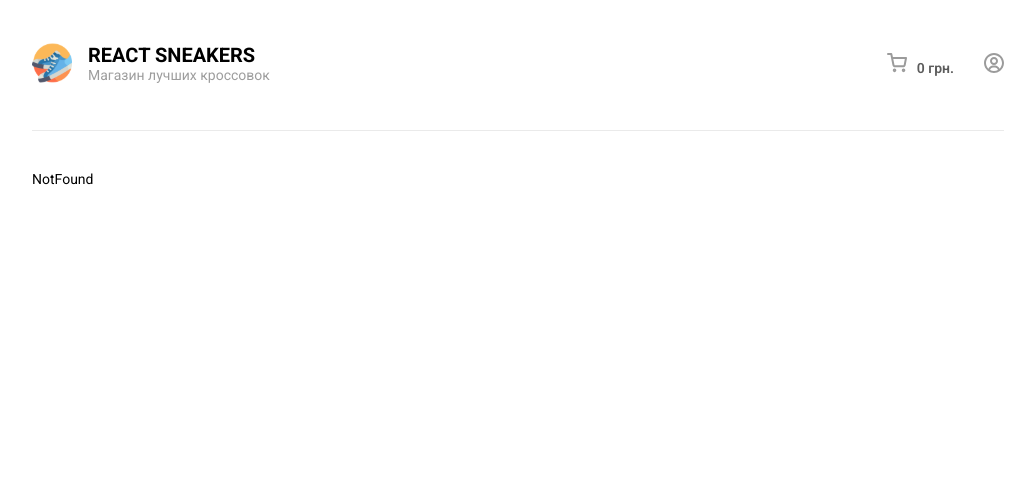
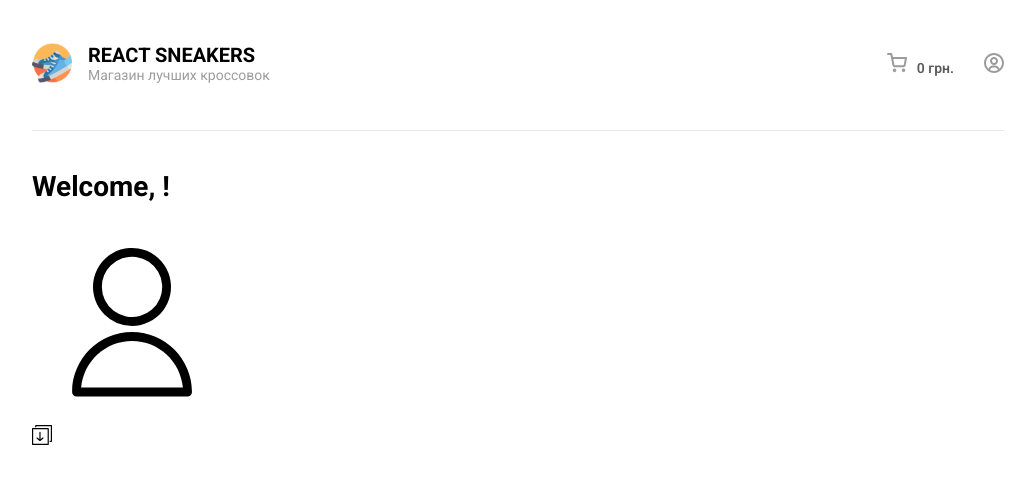
Before and after one commit to Alena-art-web/react-sneakers, a React (Create React App) app: page /user in a window 1280 px wide. Shown: the top 484 px of the page, without its empty margins (122-1157 px from the left). Built offline with nearby package versions, Linux system fonts and the light colour scheme; no server answers.

Commit message:
Account & Upload File

```diff
--- a/package.json
+++ b/package.json
@@ -16,6 +16,7 @@
     "react": "^18.2.0",
     "react-content-loader": "^6.2.0",
     "react-dom": "^18.2.0",
+    "react-dropzone": "^14.2.3",
     "react-hook-form": "^7.34.0",
     "react-redux": "^8.0.2",
     "react-router-dom": "^6.3.0",
--- a/src/App.tsx
+++ b/src/App.tsx
@@ -11,6 +11,7 @@ import { useSelector } from "react-redux";
 import NotFound from "./components/NotFound";
 import Cart from "./components/Cart";
 import Favorites from "./components/Favorites";
+import Account from "./components/Account";
 
 
 function App() {
@@ -32,6 +33,7 @@ function App() {
           <Route path='/favorites' element={<Favorites />} />
           <Route path='/login' element={<LoginBlock />} />
           <Route path='/registration' element={<RegisterBlock />} />
+          <Route path='/user' element={<Account />} />
           <Route path='*' element={<NotFound />} />
         </Routes>
 
--- /dev/null
+++ b/src/components/Account/index.module.scss
@@ -0,0 +1,3 @@
+.user_icon {
+    width: 200px; height: 200px;
+}
--- /dev/null
+++ b/src/components/Account/index.tsx
@@ -0,0 +1,20 @@
+import React from 'react'
+import { useSelector } from 'react-redux'
+import { selectGetUser } from '../../redux/slices/auth'
+import GlobalSvgSelector from '../GlobalSvgSelector'
+import MyDropzone from '../UploadFile'
+import s from './index.module.scss'
+
+const Account = () => {
+   const user = useSelector(selectGetUser)
+
+  return (
+    <div>
+      <h1>Welcome, {user?.fullName}!</h1>
+      {user?.avatarUrl ? <img src={user?.avatarUrl}/> : <GlobalSvgSelector id='user-login'className={s.user_icon}/>}
+      <MyDropzone/>
+    </div>
+  )
+}
+
+export default Account
--- a/src/components/GlobalSvgSelector/index.tsx
+++ b/src/components/GlobalSvgSelector/index.tsx
@@ -1,9 +1,10 @@
 import React from 'react'
 
 type GlobalSvgSelectorProps = {
-    id: string
+    id: string;
+    className?: string;
 }
-const GlobalSvgSelector: React.FC<GlobalSvgSelectorProps> = ({ id }) => {
+const GlobalSvgSelector: React.FC<GlobalSvgSelectorProps> = ({ id, className }) => {
     switch (id) {
         case 'plus':
             return (
@@ -79,6 +80,13 @@ const GlobalSvgSelector: React.FC<GlobalSvgSelectorProps> = ({ id }) => {
                 </svg>
             )
             break;
+        case 'user-login':
+            return (
+                <svg className={className} id="Outline" viewBox="0 0 512 512" xmlns="http://www.w3.org/2000/svg">
+                    <path d="M256.09,266a99.83,99.83,0,1,0-70.66-29.22A99.61,99.61,0,0,0,256.09,266ZM201.47,111.56a77.24,77.24,0,1,1-22.62,54.61A77,77,0,0,1,201.47,111.56Z" /><path d="M256.09,281.83c-84.6,0-153.43,68.82-153.43,153.42A11.34,11.34,0,0,0,114,446.59H398.17a11.34,11.34,0,0,0,11.34-11.34C409.51,350.65,340.68,281.83,256.09,281.83ZM125.83,423.91c5.76-66.8,62-119.4,130.26-119.4s124.49,52.6,130.25,119.4Z" />
+                </svg>
+            )
+            break;
 
         case 'favorites':
             return (
@@ -98,7 +106,7 @@ const GlobalSvgSelector: React.FC<GlobalSvgSelectorProps> = ({ id }) => {
 
         case 'emptyFav':
             return (
-                <svg  xmlns="http://www.w3.org/2000/svg" width="200" height="201" viewBox="0 0 200 201" >
+                <svg xmlns="http://www.w3.org/2000/svg" width="200" height="201" viewBox="0 0 200 201" >
                     <g fill="none" fill-rule="evenodd">
                         <path fill="#FFAA9A" d="M8.889 100.261c0 50.416 40.73 91.286 90.972 91.286 50.139 0 90.804-40.699 90.972-90.97v-.631C190.665 49.674 150 8.975 99.861 8.975c-50.243 0-90.972 40.87-90.972 91.286" />
                         <path fill="#002F34" d="M99.861 126.278c27.772 0 51.754 16.28 62.986 39.85-16.346 15.744-38.54 25.42-62.986 25.42l-1.504-.013c-23.852-.388-45.473-9.987-61.483-25.407 11.234-23.57 35.216-39.85 62.987-39.85z" />
@@ -114,6 +122,29 @@ const GlobalSvgSelector: React.FC<GlobalSvgSelectorProps> = ({ id }) => {
                 </svg>
             )
             break;
+        case 'upload-file':
+            return (
+                <svg className={className} version="1.1" id="Capa_1" xmlns="http://www.w3.org/2000/svg" xmlnsXlink="http://www.w3.org/1999/xlink" x="0px" y="0px"
+                    viewBox="0 0 456.556 456.556"  xmlSpace="preserve">
+                    <g>
+                        <path d="M370.287,454.863H13.428C6.015,454.863,0,448.852,0,441.435V84.573c0-7.417,6.015-13.428,13.428-13.428h356.859
+		                    c7.413,0,13.428,6.011,13.428,13.428v356.863C383.715,448.852,377.701,454.863,370.287,454.863z M26.856,428.007h330.003V98.001
+		                    H26.856V428.007z"/>
+                        <path d="M182.259,369.598c-0.643,0-1.287-0.045-1.93-0.14c-2.182-0.315-4.308-1.171-6.162-2.57
+		                    c-0.308-0.234-0.608-0.486-0.902-0.745l-67.672-60.063c-5.553-4.924-6.057-13.411-1.133-18.957
+		                    c4.917-5.543,13.414-6.05,18.953-1.129l45.418,40.305V168.988c0-7.417,6.015-13.428,13.428-13.428s13.428,6.011,13.428,13.428
+		                    V326.3l45.418-40.305c5.546-4.92,14.044-4.413,18.953,1.129c2.266,2.556,3.385,5.738,3.385,8.907c0,3.707-1.525,7.396-4.518,10.05
+		                    l-67.756,60.133c0,0.004-0.007,0.01-0.014,0.014c-2.315,2.046-5.154,3.161-8.05,3.343l0,0c-0.007,0-0.007,0.004-0.007,0.004
+		                    C182.818,369.591,182.538,369.598,182.259,369.598z"/>
+                        <path d="M443.128,385.411h-31.053c-7.413,0-13.428-6.011-13.428-13.428s6.015-13.428,13.428-13.428H429.7V28.549H99.697v14.243
+		                    c0,7.417-6.015,13.428-13.428,13.428c-7.413,0-13.428-6.011-13.428-13.428V15.121c0-7.417,6.015-13.428,13.428-13.428h356.859
+		                    c7.413,0,13.428,6.011,13.428,13.428v356.863C456.556,379.4,450.541,385.411,443.128,385.411z"/>
+                    </g>
+                </svg>
+
+
+            )
+            break;
         default:
             return (
                 <div></div>
--- a/src/components/Header/index.tsx
+++ b/src/components/Header/index.tsx
@@ -60,7 +60,7 @@ const Header = () => {
                     }
                     {isAuth ?
                         <Link to='/user'>
-                            <img className={s.avatar} src={user?.avatarUrl} />
+                            {user?.avatarUrl ? <img className={s.avatar} src={user?.avatarUrl}/> : <GlobalSvgSelector id='user' /> }
                         </Link> :
                         <Link to='/login'>
                             <GlobalSvgSelector id='user' />
--- /dev/null
+++ b/src/components/UploadFile/index.module.scss
@@ -0,0 +1,14 @@
+.icon_file {
+    position: relative;
+    width: 20px;
+    height: 20px;
+    cursor: pointer;
+
+
+}
+
+// .icon {
+//     position: absolute;
+//     top: 50px;
+//     right: 0px;
+// }
--- /dev/null
+++ b/src/components/UploadFile/index.tsx
@@ -0,0 +1,56 @@
+import React, { useCallback, useState } from 'react'
+import { useDropzone } from 'react-dropzone'
+import { useDispatch } from 'react-redux';
+import { fetchUploadFile } from '../../redux/slices/uploadFile';
+import GlobalSvgSelector from '../GlobalSvgSelector';
+import s from './index.module.scss'
+import { File } from "../../@types"
+import { useAppDispatch } from '../../redux/store';
+
+const MyDropzone = () => {
+    const [file, setFile] = useState<File>()
+    const dispatch = useAppDispatch()
+
+    const handleUpload = async () => {
+        const data = JSON.stringify(file)
+
+        // const formData = new FormData()
+        // formData.append('file', data, '')
+
+
+        console.log(1111);
+
+
+    }
+
+    const onDrop = useCallback((acceptedFiles: any) => {
+        //console.log(acceptedFiles);
+        if (acceptedFiles) {
+            setFile(acceptedFiles[0])
+        }
+        if (file) {
+            dispatch(fetchUploadFile(file))
+        }
+    }, [])
+
+    console.log(file);
+
+
+
+    const { getRootProps, getInputProps, isDragActive } = useDropzone({ onDrop })
+
+    return (
+        <div {...getRootProps()}>
+            <input {...getInputProps()} accept='image/*, .png, .jpg'
+            />
+            {
+                isDragActive ?
+                    <p>Drop the files here ...</p> :
+                    <div className={s.icon_file}>
+                        <GlobalSvgSelector id='upload-file' className={s.icon}/>
+                    </div>
+            }
+        </div>
+    )
+}
+export default MyDropzone
--- /dev/null
+++ b/src/redux/slices/uploadFile.ts
@@ -0,0 +1,55 @@
+import { createAsyncThunk, createSlice } from "@reduxjs/toolkit"
+import axios from "../../axios"
+import { File } from "../../@types"
+import { RootState } from "../store"
+
+
+type FileState = {
+    data: File | null;
+    status: 'loading' | 'success' | 'error'
+}
+
+const initialState: FileState = {
+    data: null,
+    status: 'loading'
+}
+
+
+export const fetchUploadFile = createAsyncThunk(
+    'file/fetchFileStatus',
+    async (value: File) => {
+
+        const { data } = await axios.post(
+            `/upload`, value,
+        )
+        return data
+    }
+)
+
+
+export const fileSlice = createSlice({
+    name: 'uploadFile',
+    initialState,
+    reducers: {},
+    extraReducers: (builder) => {
+        builder.addCase(fetchUploadFile.pending, (state) => {
+            state.status = 'loading'
+            state.data = null
+        })
+        builder.addCase(fetchUploadFile.fulfilled, (state, action) => {
+            state.data = action.payload
+            state.status = 'success'
+        })
+        builder.addCase(fetchUploadFile.rejected, (state) => {
+            state.status = 'error'
+            state.data = null
+        })
+    }
+
+
+})
+
+export const selectGetFile = (state: RootState) => state.uploadFile.data
+
+
+export default fileSlice.reducer
--- a/src/redux/store.ts
+++ b/src/redux/store.ts
@@ -5,6 +5,7 @@ import authReducer from "./slices/auth"
 import regReducer from "./slices/register"
 import cartReducer from "./slices/cart"
 import favoritesReducer from "./slices/favorites"
+import filesReducer from "./slices/uploadFile"
 
 export const store = configureStore({
     reducer: {
@@ -13,6 +14,7 @@ export const store = configureStore({
         reg: regReducer,
         cart: cartReducer,
         favorites: favoritesReducer,
+        uploadFile: filesReducer
     }
 })
 
```
Also changed, not shown: src/@types/index.ts (+10 -0 lines), 1 other file (tests, documents, lock files or other folders).
